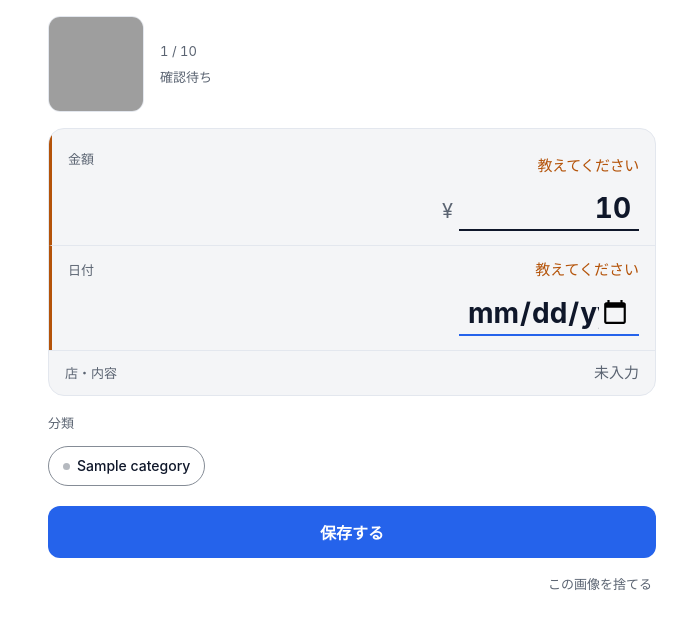
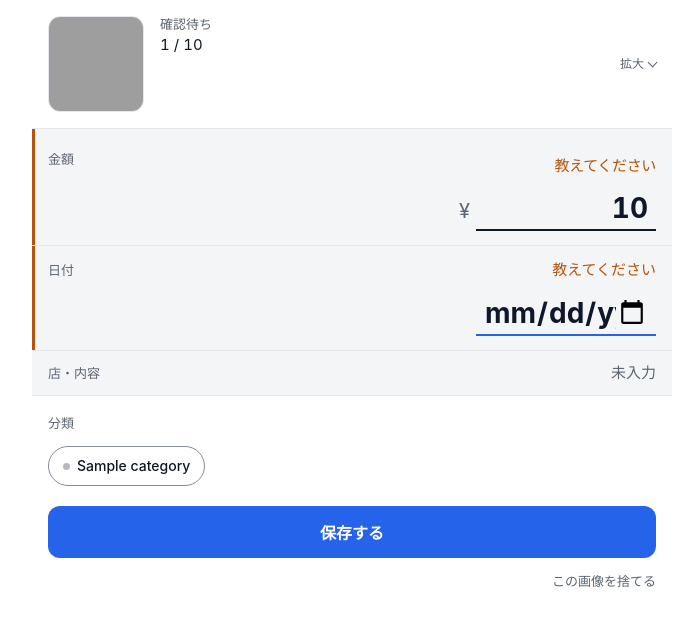
Before and after one commit to MinHtutKhaung29/Snap-Track, a FastAPI app: template app/receipts/templates/receipts.html in a window 1280 px wide. Shown: the part 56-685 px from the top of the page, without its empty margins (288-976 px from the left). Run offline with FastAPI, Linux system fonts and the light colour scheme; the template is opened without the code that fills it: most values are stand-ins (such as "Sample title", 1, 10 or a date in 2020); grey boxes are pictures that could not be loaded.

Commit message:
polish(receipts): align shot row, tappable expand, one gutter
Counter block moves beside the 96px thumbnail, top-aligned: 確認待ち at 13px muted over a
15px tabular counter. Thumbnail becomes a details element with a 拡大 affordance and an
inline 60vh-capped image. Every left edge now measures 16 and every right edge 374 at 390px.
Save and discard share one footer with a 12px gap, discard right-aligned.

Measured before/after: amountKey.l 33 -> 16, info.t 135.9 (centred in dead space) -> 112
(top-aligned), expanded image 81.4% -> 60.0% of viewport. ui_image_forms 11/11.

```diff
--- a/app/receipts/templates/receipts.html
+++ b/app/receipts/templates/receipts.html
@@ -18,15 +18,19 @@
   {% else %}
   <div class="shot-row">
     <details class="shot">
-      <summary><img class="thumb" src="/receipts/{{ card.receipt_id }}/image" alt="取り込んだ写真" width="96" height="96"></summary>
+      <summary>
+        <img class="thumb" src="/receipts/{{ card.receipt_id }}/image" alt="取り込んだ写真" width="96" height="96">
+        <span class="shot-info">
+          <span class="shot-label">{% if card.mode == "unreadable" %}読み取れません{% else %}確認待ち{% endif %}</span>
+          <span class="shot-count">{{ index }} / {{ total }}</span>
+        </span>
+        <span class="shot-more">拡大</span>
+      </summary>
       <div class="shot-full"><img src="/receipts/{{ card.receipt_id }}/image" alt="" loading="lazy"></div>
     </details>
-    <div class="shot-info">
-      <span class="shot-count">{{ index }} / {{ total }}</span>
-      <span class="shot-label">{% if card.mode == "unreadable" %}読み取れません{% else %}確認待ち{% endif %}</span>
-    </div>
   </div>
   {% if card.mode == 'unreadable' %}
+  <footer class="form-foot">
   <div class="ask">
     <div class="ask-note">
       <p class="ask-title">お支払いとして読み取れませんでした</p>
@@ -45,8 +49,10 @@
       <button type="submit" class="secondary btn-link">捨てる</button>
     </form>
   </details>
+  </footer>
   {% else %}
   {% set shop_value = override.shop or card.data.shop or "" %}
+  <footer class="form-foot">
   <form method="post" action="/receipts/{{ card.receipt_id }}/save" class="ask" id="save-form">
     <input type="hidden" name="csrf_token" value="{{ csrf_token }}">
     {% if card.mode == 'ask' %}
@@ -103,6 +109,7 @@
       <button type="submit" class="secondary btn-link">捨てる</button>
     </form>
   </details>
+  </footer>
   {% endif %}
   {% endif %}
 </section>
--- a/app/static/receipts.css
+++ b/app/static/receipts.css
@@ -1,25 +1,28 @@
 .queue{padding-bottom:calc(16px + env(safe-area-inset-bottom))}
-.shot-row{display:flex;flex-wrap:wrap;align-items:center;gap:16px;margin-bottom:16px}
-.shot{flex:0 0 auto;margin:0}
-.shot[open]{flex:1 1 100%}
-.shot > summary{display:block;list-style:none;cursor:pointer}
+.shot-row{margin-bottom:16px}
+.shot{margin:0}
+.shot > summary{display:flex;align-items:flex-start;gap:16px;list-style:none;cursor:pointer}
 .shot > summary::-webkit-details-marker{display:none}
-.thumb{display:block;width:96px;height:96px;object-fit:cover;border-radius:12px;border:1px solid var(--line);background:var(--field)}
+.thumb{display:block;flex:0 0 auto;width:96px;height:96px;object-fit:cover;border-radius:12px;border:1px solid var(--line);background:var(--field)}
+.shot-info{display:grid;gap:2px;min-width:0}
+.shot-label{font-size:var(--t4);line-height:1.3;color:var(--muted)}
+.shot-count{font-size:var(--t3);line-height:1.3;font-variant-numeric:tabular-nums}
+.shot-more{display:inline-flex;align-items:center;align-self:center;gap:5px;margin-left:auto;color:var(--muted);font-size:var(--t5);line-height:1;white-space:nowrap}
+.shot-more::after{content:'';width:6px;height:6px;border-right:1.5px solid currentColor;border-bottom:1.5px solid currentColor;transform:translateY(-2px) rotate(45deg)}
+.shot[open] .shot-more::after{transform:translateY(2px) rotate(-135deg)}
 .shot-full{margin-top:12px}
-.shot-full img{display:block;width:100%;border-radius:16px;border:1px solid var(--line);background:var(--field)}
-.shot-info{display:grid;gap:4px;min-width:0}
-.shot-count{font-size:var(--t4);color:var(--muted);font-variant-numeric:tabular-nums}
-.shot-label{font-size:var(--t4);color:var(--muted)}
+.shot-full img{display:block;width:auto;height:auto;max-width:100%;max-height:60vh;margin:0 auto;border-radius:12px;border:1px solid var(--line);background:var(--field)}
 .ask{display:grid;gap:16px}
 .ask-note{display:grid;gap:8px}
 .ask-title{margin:0;font-size:var(--t2);font-weight:600;line-height:1.4}
 .ask-sub{margin:0;font-size:var(--t3);color:var(--muted);line-height:1.6}
 details.row{display:block;padding:0}
+.sheet{margin:0 -16px;border:0;border-top:1px solid var(--line);border-bottom:1px solid var(--line);border-radius:0}
 .row > summary{display:flex;align-items:center;justify-content:space-between;gap:16px;min-height:44px;padding:8px 16px;list-style:none;cursor:pointer}
 .row > summary::-webkit-details-marker{display:none}
 .row-hero > summary{min-height:56px}
 .row[open] > summary{padding-bottom:4px}
-.row-missing{border-left:3px solid var(--warn)}
+.row-missing{box-shadow:inset 3px 0 0 var(--warn)}
 .row-v.muted{color:var(--muted)}
 .amount{font-size:var(--t1);font-weight:600;line-height:1.2;letter-spacing:-.01em;font-variant-numeric:tabular-nums}
 .need{font-style:normal;font-size:var(--t3);font-weight:400;color:var(--warn)}
@@ -40,8 +43,9 @@ details.row{display:block;padding:0}
 .actions{display:grid;gap:12px}
 .actions .primary{width:100%}
 .actions .secondary{width:100%;border:1px solid var(--line-strong)}
-.discard{display:grid;justify-items:end;margin-top:4px}
-.discard > summary{display:flex;align-items:center;min-height:44px;padding:0 4px;list-style:none;cursor:pointer;color:var(--muted);font-size:var(--t4)}
+.form-foot{display:grid;gap:12px}
+.discard{display:grid;justify-items:end;margin-top:0}
+.discard > summary{display:flex;align-items:flex-start;min-height:44px;padding:0;list-style:none;cursor:pointer;color:var(--muted);font-size:var(--t4)}
 .discard > summary::-webkit-details-marker{display:none}
 .discard-panel{display:flex;align-items:center;justify-content:flex-end;gap:12px;margin-top:4px}
 .discard-panel .hint{margin:0;font-size:var(--t4)}
```
Also changed, not shown: tools/make_receipt_assets.py (+28 -17 lines).
